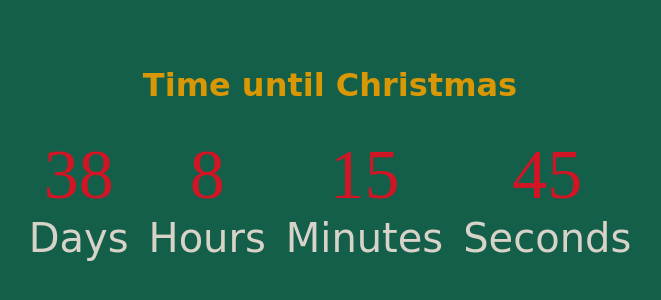
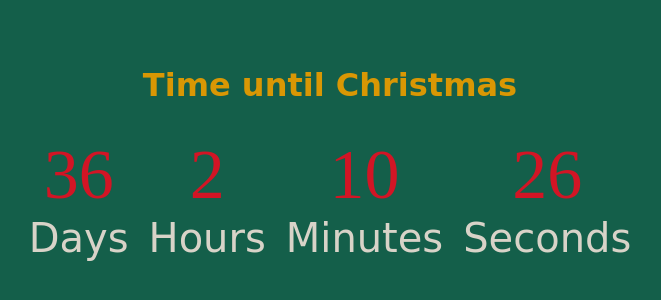
Before and after one commit to nickminor/ChristmasCounter, a plain HTML site: page index.html in a window 1280 px wide. Shown: the part 242-542 px from the top of the page, without its empty margins (310-971 px from the left). Drawn offline with Linux system fonts and the light colour scheme; a web font is replaced by a local one.

Commit message:
Completed javascript

```diff
--- a/index.html
+++ b/index.html
@@ -16,11 +16,11 @@
 <body>
   <div class="container">
     <h1>Time until Christmas</h1>
-    <div class="countdown">
-      <div><span>38 </span><span>Days</span></div>
-      <div><span>8 </span><span>Hours</span></div>
-      <div><span>15 </span><span>Minutes</span></div>
-      <div><span>45 </span><span>Seconds</span></div>
+    <div id="theCountdown" class="countdown">
+      <div><span id="days"></span><span>Days</span></div>
+      <div><span id="hours"></span><span>Hours</span></div>
+      <div><span id="minutes"></span><span>Minutes</span></div>
+      <div><span id="seconds"></span><span>Seconds</span></div>
     </div>
     <script src="xmas.js"></script>
   </div>
--- a/xmas.js
+++ b/xmas.js
@@ -0,0 +1,30 @@
+// Set the date we're counting down to
+var countDownDate = new Date("Dec 25, 2019 00:00:00").getTime();
+
+// Update the count down every 1 second
+var x = setInterval(function () {
+
+  // Get today's date and time
+  var now = new Date().getTime();
+
+  // Find the distance between now and the count down date
+  var distance = countDownDate - now;
+
+  // Time calculations for days, hours, minutes and seconds
+  var days = Math.floor(distance / (1000 * 60 * 60 * 24));
+  var hours = Math.floor((distance % (1000 * 60 * 60 * 24)) / (1000 * 60 * 60));
+  var minutes = Math.floor((distance % (1000 * 60 * 60)) / (1000 * 60));
+  var seconds = Math.floor((distance % (1000 * 60)) / 1000);
+
+  // Output the result in an element with id="demo"
+  document.getElementById("days").innerHTML = days + "";
+  document.getElementById("hours").innerHTML = hours + "";
+  document.getElementById("minutes").innerHTML = minutes + "";
+  document.getElementById("seconds").innerHTML = seconds + "";
+
+  // If the count down is over, write some text
+  if (distance < 0) {
+    clearInterval(x);
+    document.getElementById("demo").innerHTML = "EXPIRED";
+  }
+}, 1000);
```
